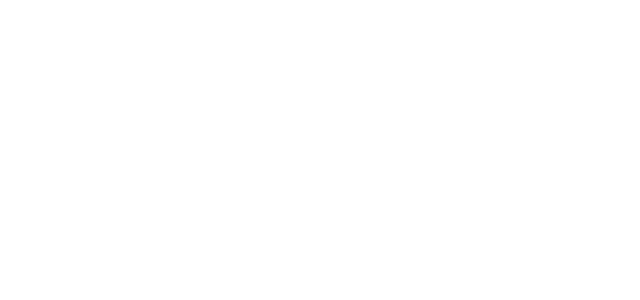
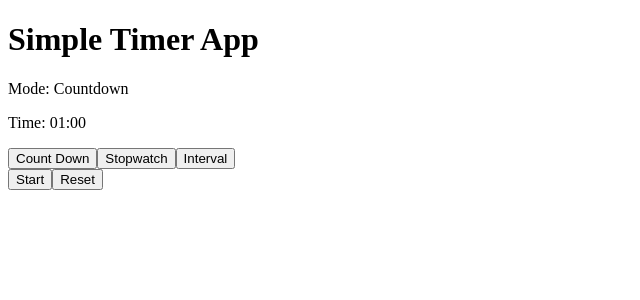
Before and after one commit to Riuseigi/timer-node-app, a React (Vite) app: page / in a window 1280 px wide. Shown: the top 300 px of the page, without its empty margins (0-640 px from the left). Built offline with nearby package versions, Linux system fonts and the light colour scheme.

Commit message:
add timer logic

```diff
--- a/src/App.jsx
+++ b/src/App.jsx
@@ -1,10 +1,100 @@
-import { useState } from "react";
+import { useEffect, useState, useRef } from "react";
 import "./App.css";
 
 function App() {
-  const [count, setCount] = useState(0);
+  return (
+    <>
+      <Timer />
+    </>
+  );
+}
 
-  return <></>;
+function Timer() {
+  const [mode, setMode] = useState("countdown");
+  const [time, setTime] = useState(0);
+  const [isCounting, setIsCounting] = useState(false);
+  const intervalRef = useRef(null);
+
+  // Initialize time based on mode
+  useEffect(() => {
+    if (mode === "countdown") {
+      setTime(60); // Set countdown time to 60 seconds
+    } else {
+      setTime(0);
+    }
+
+    // Cleanup function
+    return () => clearInterval(intervalRef.current);
+  }, [mode]);
+
+  // Start the timer
+  const startTimer = () => {
+    if (intervalRef.current !== null) return;
+
+    setIsCounting(true);
+    intervalRef.current = setInterval(() => {
+      setTime((prevTime) => {
+        if (mode === "countdown") {
+          if (prevTime <= 1) {
+            clearInterval(intervalRef.current);
+            intervalRef.current = null;
+            setIsCounting(false);
+            return 0;
+          }
+          return prevTime - 1;
+        } else {
+          return prevTime + 1;
+        }
+      });
+    }, 1000);
+  };
+
+  // Stop the timer
+  const stopTimer = () => {
+    clearInterval(intervalRef.current);
+    intervalRef.current = null;
+    setIsCounting(false);
+  };
+
+  // Reset the timer
+  const resetTimer = () => {
+    stopTimer();
+    setTime(mode === "countdown" ? 60 : 0);
+  };
+
+  // Format time for display
+  const formatTime = (timeInSeconds) => {
+    const minutes = Math.floor(timeInSeconds / 60);
+    const seconds = timeInSeconds % 60;
+    return `${minutes.toString().padStart(2, "0")}:${seconds
+      .toString()
+      .padStart(2, "0")}`;
+  };
+
+  return (
+    <div className="timer-container">
+      <h1>Simple Timer App</h1>
+      <p>Mode: {mode[0].toUpperCase() + mode.slice(1)}</p>
+      <p>Time: {formatTime(time)}</p>
+      <div>
+        <button onClick={() => setMode("countdown")}>Count Down</button>
+        <button onClick={() => setMode("stopwatch")}>Stopwatch</button>
+        <button onClick={() => setMode("timer")}>Interval</button>
+      </div>
+      <div>
+        <button onClick={isCounting ? stopTimer : startTimer}>
+          {isCounting ? `Stop` : `Start`}
+        </button>
+        {/* <button onClick={startTimer} disabled={isCounting}>
+          Start
+        </button>
+        <button onClick={stopTimer} disabled={!isCounting}>
+          Stop
+        </button> */}
+        <button onClick={resetTimer}>Reset</button>
+      </div>
+    </div>
+  );
 }
 
 export default App;
```
